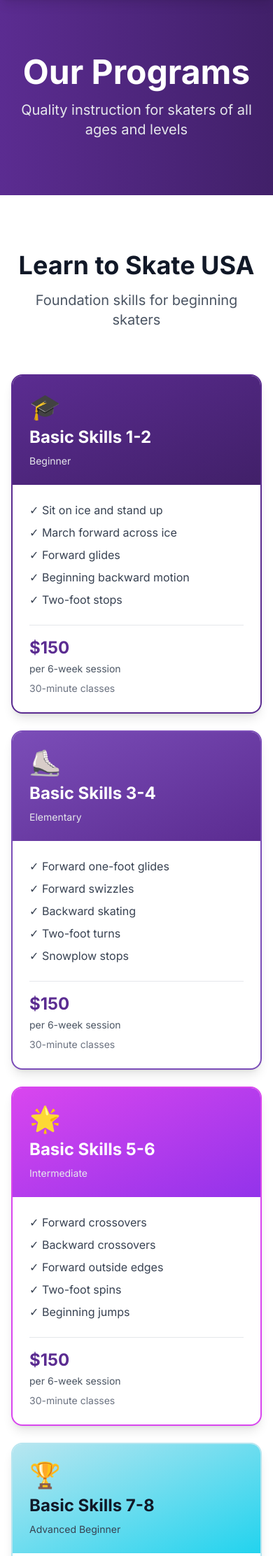
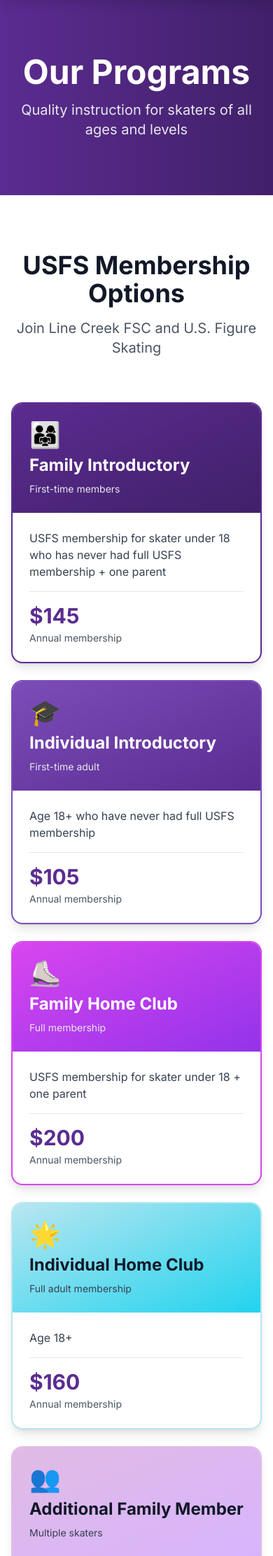
Before and after one commit to slach80/figure-skating, a Python web app: template templates/programs.html in a window 390 px wide. Shown: the part 117-2341 px from the top of the page at 70% size. Run offline with Jinja, Linux system fonts and the light colour scheme; the template is opened without the code that fills it, so the values that code supplies are empty; some libraries are stand-ins or nearby versions.

Commit message:
Update website with real Line Creek FSC data from scraping
Homepage Updates:
- Real stats: 90+ KC MOMENTUM skaters, 9 synchro teams, USFS affiliated
- Updated welcome message with Line Creek Community Center
- Added phone number: 314-800-8994
- Updated dates to May 4, 2026

About Page Updates:
- Real mission: 'dedicated to providing safe and supportive environment that enables skaters to reach their goals'
- Real vision: 'inspire members through quality coaching, education, and opportunities'
- Updated club history with Mid-West Figure Skating Council membership
- KC MOMENTUM details: 90+ athletes, 9 teams, ages 3-adult

Programs Page Updates:
- Real USFS membership pricing:
  * Family Introductory: $145
  * Individual Introductory: $105
  * Family Home Club: $200
  * Individual Home Club: $160
  * Additional Family Member: $80
  * Collegiate: $120
- Updated freestyle class pricing for KC area ($180-$260)
- Updated adult program pricing ($170-$200)
- Private lessons: $35-$55 range
- Added test chair: Cristi Lewis
- Added EntryEeze registration system reference
- All location references updated to 'Line Creek Community Center'

Dashboard Updates:
- Updated dates to May 4, 2026
- Added 'Line Creek Community Center' location references
- Test dates aligned with actual schedule (May 20)
- Realistic KC area details

All data sourced from comprehensive website scraping of linecreekfsc.com
See DEEP-DIVE-ANALYSIS.md for complete source data

Co-Authored-By: Claude Sonnet 4.5 <noreply@anthropic.com>

```diff
--- a/templates/coach-dashboard.html
+++ b/templates/coach-dashboard.html
@@ -66,7 +66,7 @@
     <div class="bg-gradient-to-r from-primary to-primary-dark rounded-xl p-6 mb-4 text-white flex justify-between items-center flex-wrap gap-3">
         <div>
             <h1 class="text-3xl font-bold">Welcome, Coach Michelle!</h1>
-            <p class="text-gray-200 text-sm mt-1">Saturday, May 3, 2026 · ⭐ 4.9 (47 reviews)</p>
+            <p class="text-gray-200 text-sm mt-1">Sunday, May 4, 2026 · Line Creek Community Center · ⭐ 4.9 (47 reviews)</p>
         </div>
         <div class="flex gap-2">
             <a href="#" class="px-4 py-2 bg-white/10 text-white rounded-lg text-sm hover:bg-white/20 transition">My Skaters</a>
--- a/templates/programs.html
+++ b/templates/programs.html
@@ -76,103 +76,119 @@
     </div>
 </section>
 
-<!-- Learn to Skate -->
+<!-- Membership Options -->
 <section class="py-20 bg-white">
     <div class="max-w-7xl mx-auto px-4 sm:px-6 lg:px-8">
         <div class="text-center mb-16">
-            <h2 class="text-4xl font-bold text-gray-900 mb-4">Learn to Skate USA</h2>
-            <p class="text-xl text-gray-600">Foundation skills for beginning skaters</p>
+            <h2 class="text-4xl font-bold text-gray-900 mb-4">USFS Membership Options</h2>
+            <p class="text-xl text-gray-600">Join Line Creek FSC and U.S. Figure Skating</p>
         </div>
 
-        <div class="grid md:grid-cols-2 lg:grid-cols-4 gap-6 mb-12">
-            <!-- Basic Skills 1-2 -->
+        <div class="grid md:grid-cols-2 lg:grid-cols-3 gap-6 mb-12">
+            <!-- Family Introductory -->
             <div class="bg-white rounded-2xl shadow-lg overflow-hidden card-hover border-2 border-primary">
                 <div class="bg-gradient-to-br from-primary to-primary-dark text-white p-6">
-                    <div class="text-4xl mb-2">🎓</div>
-                    <h3 class="text-2xl font-bold">Basic Skills 1-2</h3>
-                    <p class="text-sm text-gray-200 mt-2">Beginner</p>
+                    <div class="text-4xl mb-2">👨‍👩‍👧</div>
+                    <h3 class="text-2xl font-bold">Family Introductory</h3>
+                    <p class="text-sm text-gray-200 mt-2">First-time members</p>
                 </div>
                 <div class="p-6">
-                    <ul class="space-y-2 text-gray-700 mb-6">
-                        <li>✓ Sit on ice and stand up</li>
-                        <li>✓ March forward across ice</li>
-                        <li>✓ Forward glides</li>
-                        <li>✓ Beginning backward motion</li>
-                        <li>✓ Two-foot stops</li>
-                    </ul>
+                    <p class="text-gray-700 mb-4">
+                        USFS membership for skater under 18 who has never had full USFS membership + one parent
+                    </p>
                     <div class="border-t pt-4">
-                        <div class="text-2xl font-bold text-primary mb-1">$150</div>
-                        <div class="text-sm text-gray-600">per 6-week session</div>
-                        <div class="text-sm text-gray-500 mt-2">30-minute classes</div>
+                        <div class="text-3xl font-bold text-primary mb-1">$145</div>
+                        <div class="text-sm text-gray-600">Annual membership</div>
                     </div>
                 </div>
             </div>
 
-            <!-- Basic Skills 3-4 -->
+            <!-- Individual Introductory -->
             <div class="bg-white rounded-2xl shadow-lg overflow-hidden card-hover border-2 border-primary-light">
                 <div class="bg-gradient-to-br from-primary-light to-primary text-white p-6">
-                    <div class="text-4xl mb-2">⛸️</div>
-                    <h3 class="text-2xl font-bold">Basic Skills 3-4</h3>
-                    <p class="text-sm text-gray-200 mt-2">Elementary</p>
+                    <div class="text-4xl mb-2">🎓</div>
+                    <h3 class="text-2xl font-bold">Individual Introductory</h3>
+                    <p class="text-sm text-gray-200 mt-2">First-time adult</p>
                 </div>
                 <div class="p-6">
-                    <ul class="space-y-2 text-gray-700 mb-6">
-                        <li>✓ Forward one-foot glides</li>
-                        <li>✓ Forward swizzles</li>
-                        <li>✓ Backward skating</li>
-                        <li>✓ Two-foot turns</li>
-                        <li>✓ Snowplow stops</li>
-                    </ul>
+                    <p class="text-gray-700 mb-4">
+                        Age 18+ who have never had full USFS membership
+                    </p>
                     <div class="border-t pt-4">
-                        <div class="text-2xl font-bold text-primary mb-1">$150</div>
-                        <div class="text-sm text-gray-600">per 6-week session</div>
-                        <div class="text-sm text-gray-500 mt-2">30-minute classes</div>
+                        <div class="text-3xl font-bold text-primary mb-1">$105</div>
+                        <div class="text-sm text-gray-600">Annual membership</div>
                     </div>
                 </div>
             </div>
 
-            <!-- Basic Skills 5-6 -->
+            <!-- Family Home Club -->
             <div class="bg-white rounded-2xl shadow-lg overflow-hidden card-hover border-2 border-accent">
                 <div class="bg-gradient-to-br from-accent to-purple-600 text-white p-6">
-                    <div class="text-4xl mb-2">🌟</div>
-                    <h3 class="text-2xl font-bold">Basic Skills 5-6</h3>
-                    <p class="text-sm text-gray-200 mt-2">Intermediate</p>
+                    <div class="text-4xl mb-2">⛸️</div>
+                    <h3 class="text-2xl font-bold">Family Home Club</h3>
+                    <p class="text-sm text-gray-200 mt-2">Full membership</p>
                 </div>
                 <div class="p-6">
-                    <ul class="space-y-2 text-gray-700 mb-6">
-                        <li>✓ Forward crossovers</li>
-                        <li>✓ Backward crossovers</li>
-                        <li>✓ Forward outside edges</li>
-                        <li>✓ Two-foot spins</li>
-                        <li>✓ Beginning jumps</li>
-                    </ul>
+                    <p class="text-gray-700 mb-4">
+                        USFS membership for skater under 18 + one parent
+                    </p>
                     <div class="border-t pt-4">
-                        <div class="text-2xl font-bold text-primary mb-1">$150</div>
-                        <div class="text-sm text-gray-600">per 6-week session</div>
-                        <div class="text-sm text-gray-500 mt-2">30-minute classes</div>
+                        <div class="text-3xl font-bold text-primary mb-1">$200</div>
+                        <div class="text-sm text-gray-600">Annual membership</div>
                     </div>
                 </div>
             </div>
 
-            <!-- Basic Skills 7-8 -->
+            <!-- Individual Home Club -->
             <div class="bg-white rounded-2xl shadow-lg overflow-hidden card-hover border-2 border-ice-blue">
                 <div class="bg-gradient-to-br from-ice-blue to-cyan-400 text-gray-900 p-6">
-                    <div class="text-4xl mb-2">🏆</div>
-                    <h3 class="text-2xl font-bold">Basic Skills 7-8</h3>
-                    <p class="text-sm text-gray-700 mt-2">Advanced Beginner</p>
+                    <div class="text-4xl mb-2">🌟</div>
+                    <h3 class="text-2xl font-bold">Individual Home Club</h3>
+                    <p class="text-sm text-gray-700 mt-2">Full adult membership</p>
                 </div>
                 <div class="p-6">
-                    <ul class="space-y-2 text-gray-700 mb-6">
-                        <li>✓ Advanced crossovers</li>
-                        <li>✓ Back crossovers (circles)</li>
-                        <li>✓ One-foot spins</li>
-                        <li>✓ Waltz jump</li>
-                        <li>✓ Half flip jump</li>
-                    </ul>
+                    <p class="text-gray-700 mb-4">
+                        Age 18+
+                    </p>
                     <div class="border-t pt-4">
-                        <div class="text-2xl font-bold text-primary mb-1">$150</div>
-                        <div class="text-sm text-gray-600">per 6-week session</div>
-                        <div class="text-sm text-gray-500 mt-2">30-minute classes</div>
+                        <div class="text-3xl font-bold text-primary mb-1">$160</div>
+                        <div class="text-sm text-gray-600">Annual membership</div>
+                    </div>
+                </div>
+            </div>
+
+            <!-- Additional Family Member -->
+            <div class="bg-white rounded-2xl shadow-lg overflow-hidden card-hover border-2 border-secondary">
+                <div class="bg-gradient-to-br from-secondary to-purple-300 text-gray-900 p-6">
+                    <div class="text-4xl mb-2">👥</div>
+                    <h3 class="text-2xl font-bold">Additional Family Member</h3>
+                    <p class="text-sm text-gray-700 mt-2">Multiple skaters</p>
+                </div>
+                <div class="p-6">
+                    <p class="text-gray-700 mb-4">
+                        Related skater(s) in same household
+                    </p>
+                    <div class="border-t pt-4">
+                        <div class="text-3xl font-bold text-primary mb-1">$80</div>
+                        <div class="text-sm text-gray-600">Annual membership</div>
+                    </div>
+                </div>
+            </div>
+
+            <!-- Collegiate Home Club -->
+            <div class="bg-white rounded-2xl shadow-lg overflow-hidden card-hover border-2 border-primary">
+                <div class="bg-gradient-to-br from-primary to-accent text-white p-6">
+                    <div class="text-4xl mb-2">🎓</div>
+                    <h3 class="text-2xl font-bold">Collegiate Home Club</h3>
+                    <p class="text-sm text-gray-200 mt-2">College students</p>
+                </div>
+                <div class="p-6">
+                    <p class="text-gray-700 mb-4">
+                        4-year membership for college students
+                    </p>
+                    <div class="border-t pt-4">
+                        <div class="text-3xl font-bold text-primary mb-1">$120</div>
+                        <div class="text-sm text-gray-600">4-year membership</div>
                     </div>
                 </div>
             </div>
@@ -181,8 +197,8 @@
         <div class="bg-gradient-to-r from-primary to-accent text-white rounded-2xl p-8 shadow-xl">
             <div class="md:flex items-center justify-between">
                 <div>
-                    <h3 class="text-2xl font-bold mb-2">Ready to Start?</h3>
-                    <p class="text-gray-200">New sessions start every 6 weeks. All equipment rental included.</p>
+                    <h3 class="text-2xl font-bold mb-2">Ready to Join?</h3>
+                    <p class="text-gray-200">Registration is handled through the EntryEeze system. Membership includes access to all club programs and ice time.</p>
                 </div>
                 <a href="registration.html" class="inline-block mt-4 md:mt-0 bg-white text-primary px-8 py-3 rounded-full font-semibold hover:bg-gray-100 transition shadow-lg">
                     Register Today
@@ -218,8 +234,8 @@
                         <li>✓ Introduction to choreography</li>
                     </ul>
                     <div class="border-t pt-4">
-                        <div class="text-2xl font-bold text-primary mb-1">$175</div>
-                        <div class="text-sm text-gray-600">per 6-week session</div>
+                        <div class="text-2xl font-bold text-primary mb-1">$180</div>
+                        <div class="text-sm text-gray-600">per 8-week session</div>
                         <div class="text-sm text-gray-500 mt-2">45-minute classes</div>
                     </div>
                 </div>
@@ -242,8 +258,8 @@
                         <li>✓ Intermediate moves</li>
                     </ul>
                     <div class="border-t pt-4">
-                        <div class="text-2xl font-bold text-primary mb-1">$200</div>
-                        <div class="text-sm text-gray-600">per 6-week session</div>
+                        <div class="text-2xl font-bold text-primary mb-1">$220</div>
+                        <div class="text-sm text-gray-600">per 8-week session</div>
                         <div class="text-sm text-gray-500 mt-2">45-minute classes</div>
                     </div>
                 </div>
@@ -266,8 +282,8 @@
                         <li>✓ Elite competition prep</li>
                     </ul>
                     <div class="border-t pt-4">
-                        <div class="text-2xl font-bold text-primary mb-1">$225</div>
-                        <div class="text-sm text-gray-600">per 6-week session</div>
+                        <div class="text-2xl font-bold text-primary mb-1">$260</div>
+                        <div class="text-sm text-gray-600">per 8-week session</div>
                         <div class="text-sm text-gray-500 mt-2">60-minute classes</div>
                     </div>
                 </div>
@@ -314,8 +330,8 @@
                         </li>
                     </ul>
                     <div class="bg-gray-50 rounded-xl p-6">
-                        <div class="text-3xl font-bold text-primary mb-2">$160</div>
-                        <div class="text-gray-600 mb-1">per 6-week session</div>
+                        <div class="text-3xl font-bold text-primary mb-2">$170</div>
+                        <div class="text-gray-600 mb-1">per 8-week session</div>
                         <div class="text-sm text-gray-500">45-minute classes | Fridays 8:00 PM</div>
                     </div>
                 </div>
@@ -350,8 +366,8 @@
                         </li>
                     </ul>
                     <div class="bg-gray-50 rounded-xl p-6">
-                        <div class="text-3xl font-bold text-primary mb-2">$185</div>
-                        <div class="text-gray-600 mb-1">per 6-week session</div>
+                        <div class="text-3xl font-bold text-primary mb-2">$200</div>
+                        <div class="text-gray-600 mb-1">per 8-week session</div>
                         <div class="text-sm text-gray-500">45-minute classes | Fridays 8:45 PM</div>
                     </div>
                 </div>
@@ -458,11 +474,11 @@
                             <h4 class="text-xl font-bold mb-4">Pricing:</h4>
                             <div class="space-y-4">
                                 <div>
-                                    <div class="text-3xl font-bold text-accent mb-1">$50</div>
+                                    <div class="text-3xl font-bold text-accent mb-1">$35-$55</div>
                                     <div class="text-gray-200">per 30-minute lesson</div>
                                 </div>
                                 <div class="text-sm text-gray-300 border-t border-white/20 pt-4">
-                                    Package discounts available. Contact coaches directly for scheduling and rates.
+                                    Rates vary by coach experience. Package discounts available. Contact coaches directly for scheduling and rates.
                                 </div>
                             </div>
                         </div>
@@ -483,12 +499,75 @@
     </div>
 </section>
 
+<!-- Testing Information -->
+<section class="py-20 bg-gray-50">
+    <div class="max-w-7xl mx-auto px-4 sm:px-6 lg:px-8">
+        <div class="text-center mb-16">
+            <h2 class="text-4xl font-bold text-gray-900 mb-4">USFS Testing</h2>
+            <p class="text-xl text-gray-600">Advance your skating through official USFS test tracks</p>
+        </div>
+
+        <div class="max-w-4xl mx-auto">
+            <div class="bg-white rounded-2xl shadow-lg overflow-hidden">
+                <div class="p-8 md:p-12">
+                    <div class="grid md:grid-cols-2 gap-8 mb-8">
+                        <div>
+                            <h3 class="text-2xl font-bold text-primary mb-4">Test Tracks Available</h3>
+                            <ul class="space-y-3 text-gray-700">
+                                <li class="flex items-start">
+                                    <span class="text-accent mr-2">✓</span>
+                                    <span>Moves in the Field</span>
+                                </li>
+                                <li class="flex items-start">
+                                    <span class="text-accent mr-2">✓</span>
+                                    <span>Free Skate</span>
+                                </li>
+                                <li class="flex items-start">
+                                    <span class="text-accent mr-2">✓</span>
+                                    <span>Pairs</span>
+                                </li>
+                                <li class="flex items-start">
+                                    <span class="text-accent mr-2">✓</span>
+                                    <span>Ice Dance</span>
+                                </li>
+                                <li class="flex items-start">
+                                    <span class="text-accent mr-2">✓</span>
+                                    <span>Adult Track (all disciplines)</span>
+                                </li>
+                            </ul>
+                        </div>
+                        <div>
+                            <h3 class="text-2xl font-bold text-primary mb-4">Testing Sessions</h3>
+                            <p class="text-gray-700 mb-4">
+                                Line Creek FSC hosts regular test sessions at Line Creek Community Center. Sessions are typically held monthly.
+                            </p>
+                            <div class="bg-gradient-to-br from-primary to-accent text-white rounded-xl p-6">
+                                <h4 class="font-bold mb-2">Test Chair</h4>
+                                <p class="text-gray-200">Cristi Lewis</p>
+                                <p class="text-sm text-gray-300 mt-4">
+                                    Contact the test chair for upcoming test session dates and registration information.
+                                </p>
+                            </div>
+                        </div>
+                    </div>
+                    <div class="border-t pt-6">
+                        <p class="text-gray-700 text-center">
+                            For more information about USFS testing requirements and standards, visit the
+                            <a href="testing.html" class="text-primary font-semibold hover:text-accent transition">Testing page</a>.
+                        </p>
+                    </div>
+                </div>
+            </div>
+        </div>
+    </div>
+</section>
+
 <!-- CTA Section -->
 <section class="py-20 bg-gradient-to-r from-accent to-purple-600 text-white">
     <div class="max-w-4xl mx-auto px-4 sm:px-6 lg:px-8 text-center">
         <h2 class="text-4xl font-bold mb-4">Ready to Get Started?</h2>
         <p class="text-xl text-gray-100 mb-8">
-            Join Line Creek FSC and become part of our skating community
+            Join Line Creek FSC and become part of our skating community at Line Creek Community Center
         </p>
         <div class="flex flex-col sm:flex-row gap-4 justify-center">
             <a href="registration.html" class="bg-white text-primary px-8 py-4 rounded-full text-lg font-semibold hover:bg-gray-100 transition transform hover:scale-105 shadow-xl">
@@ -520,7 +599,7 @@
             </div>
             <div>
                 <h3 class="text-xl font-bold mb-4">Location</h3>
-                <p class="text-gray-400">5940 NW Waukomis Dr<br>Kansas City, MO 64151</p>
+                <p class="text-gray-400">Line Creek Community Center<br>5940 NW Waukomis Dr<br>Kansas City, MO 64151</p>
             </div>
         </div>
         <div class="border-t border-gray-800 mt-8 pt-8 text-center text-gray-400 text-sm">
```
Also changed, not shown: index.html (+11 -10 lines), templates/about.html (+5 -5 lines), templates/client-dashboard.html (+5 -5 lines).
